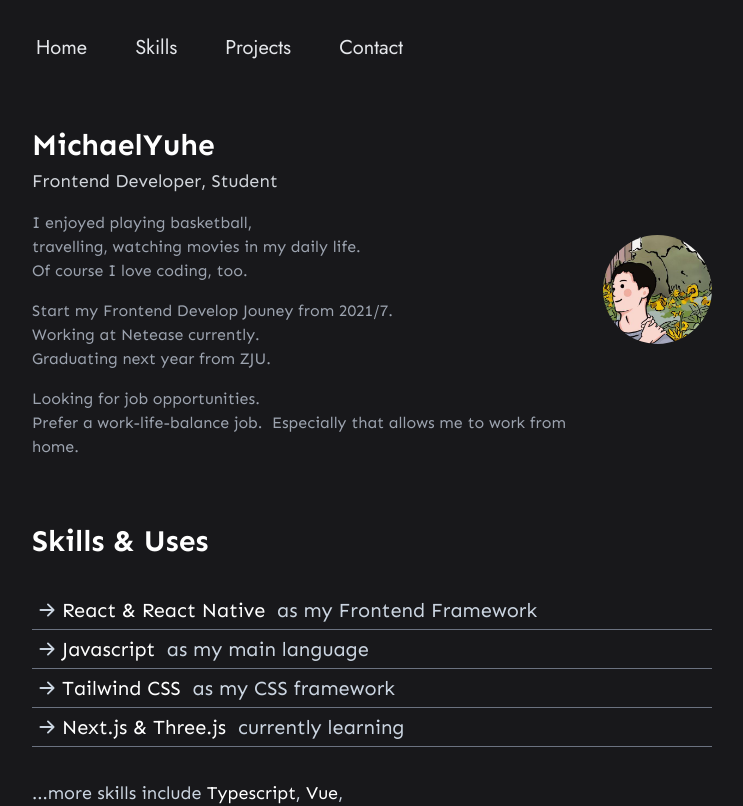
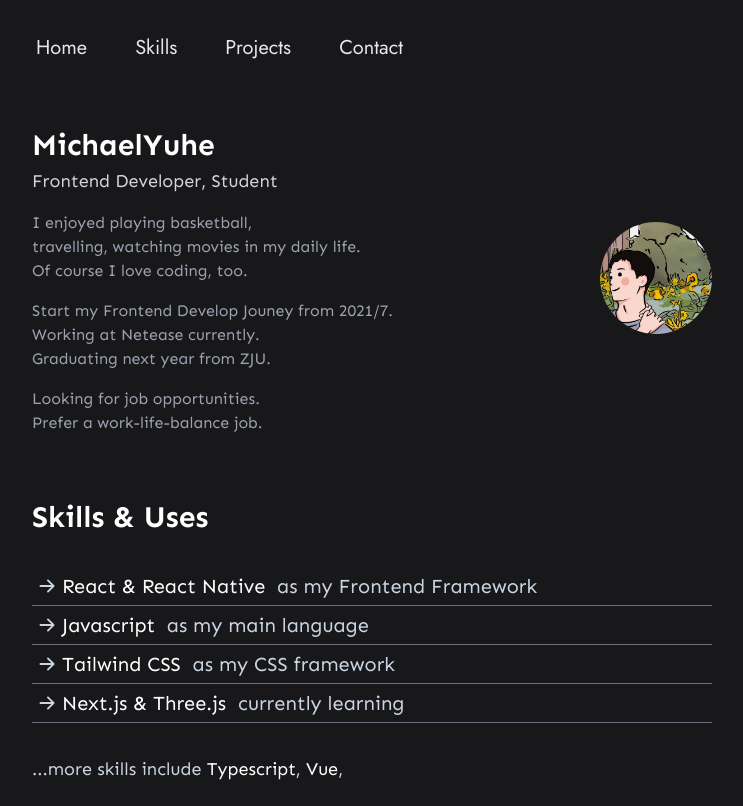
Before and after one commit to MichaelYuhe/My-Website, a Next.js app: page / in a window 1280 px wide. Shown: the top 806 px of the page, without its empty margins (268-1011 px from the left). Built offline with nearby package versions, Linux system fonts and the light colour scheme.

Commit message:
Update About.section.tsx

```diff
--- a/components/Sections/About.section.tsx
+++ b/components/Sections/About.section.tsx
@@ -30,7 +30,7 @@ const About: NextComponentType = () => {
           Looking for job opportunities.<br />
           Prefer a&nbsp;
           <span className="hover:underline cursor-pointer">work-life-balance</span> job.
-          &nbsp;Especially that allows me to <span className="hover:underline cursor-pointer">work from home</span>.<br />
+          <br />
         </p>
 
       </div>
```
